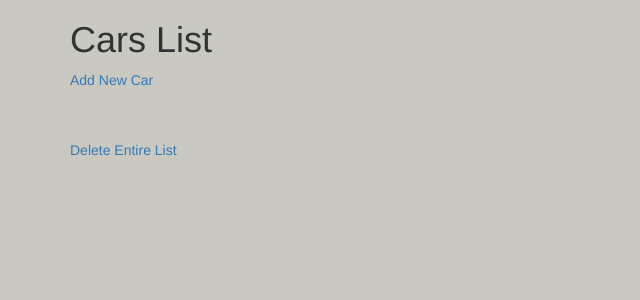
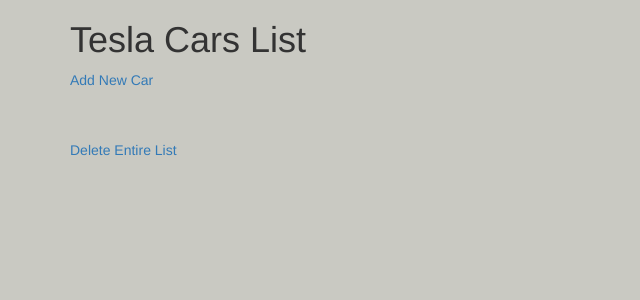
Before and after one commit to caocmai/contractor_project, a Flask app: page / in a window 1280 px wide. Shown: the top 300 px of the page, without its empty margins (0-640 px from the left). Run offline with Flask 2, Linux system fonts and the light colour scheme; data that the repository does not hold is empty; some libraries are stand-ins or nearby versions.

Commit message:
Add Tesla to Cars List

```diff
--- a/templates/cars_index.html
+++ b/templates/cars_index.html
@@ -6,7 +6,7 @@
 {% endblock %}
 
 {% block content %}
-<h1>Cars List</h1>
+<h1>Tesla Cars List</h1>
 
 <a href="/cars/new">Add New Car</a>
 
```
